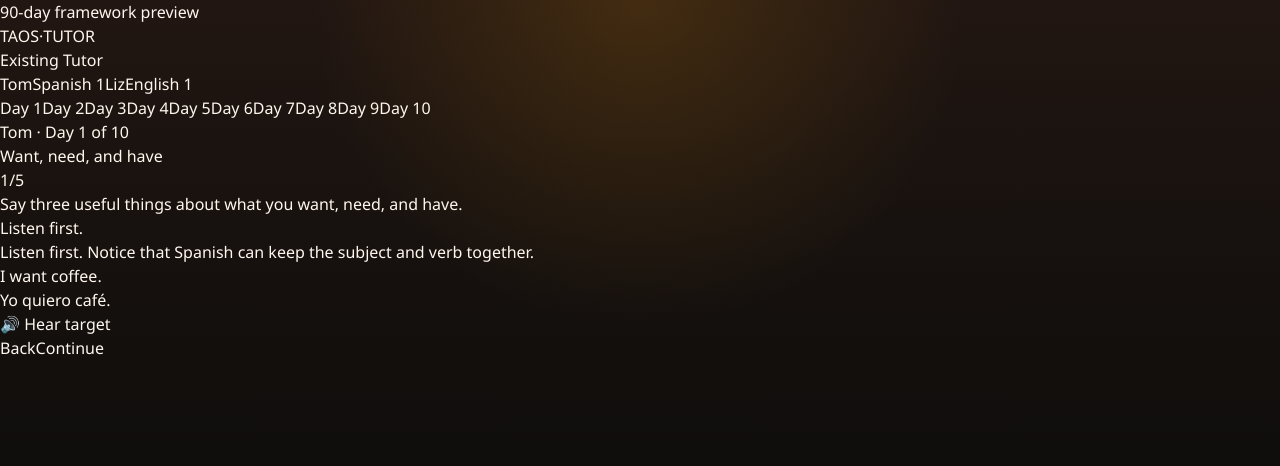
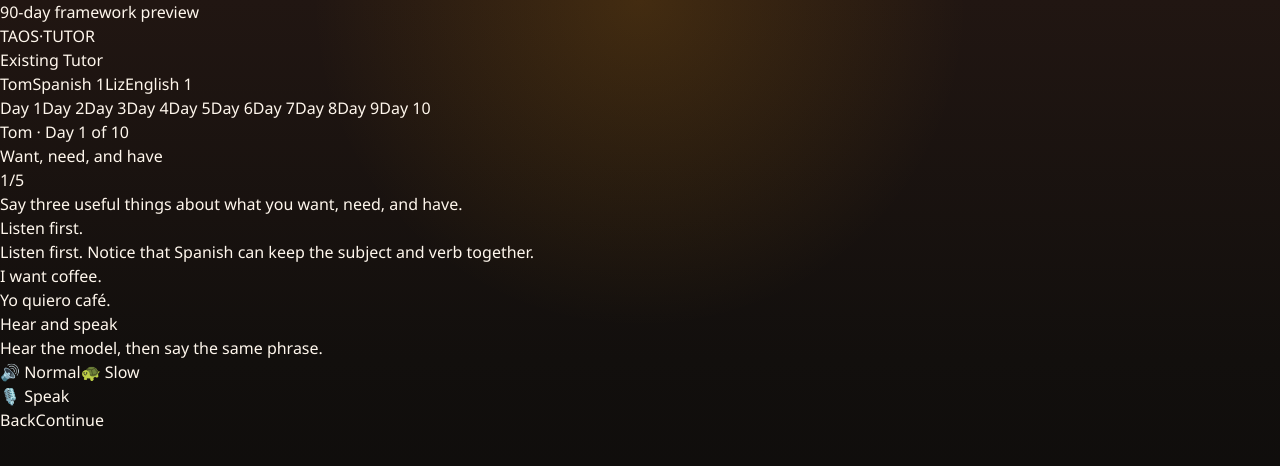
Before and after one commit to xdrabbit/TAOS-LITE, a Next.js app: page /tutor/90day in a window 1280 px wide. Shown: the top 466 px of the page. Built offline with nearby package versions, Linux system fonts and the light colour scheme.

Commit message:
feat(tutor): embed hear-speak-coach loop in lessons

```diff
--- a/components/MirroredTutorPreview.tsx
+++ b/components/MirroredTutorPreview.tsx
@@ -1,6 +1,7 @@
 "use client";
 
 import { useEffect, useMemo, useState } from "react";
+import { TutorSpeechAttempt } from "@/components/TutorSpeechAttempt";
 import type { CourseConfig, CourseId, LessonDrill, TutorLesson } from "@/lib/tutor/course";
 
 interface CatalogResponse {
@@ -21,8 +22,9 @@ const positionKey = (courseId: CourseId): string => `taos.tutor.preview.position
 
 function readSavedCourse(): CourseId {
   if (typeof window === "undefined") return DEFAULT_COURSE;
-  const value = window.localStorage.getItem(COURSE_STORAGE_KEY);
-  return value === "liz-english-1" ? value : DEFAULT_COURSE;
+  return window.localStorage.getItem(COURSE_STORAGE_KEY) === "liz-english-1"
+    ? "liz-english-1"
+    : DEFAULT_COURSE;
 }
 
 function readSavedPosition(courseId: CourseId): SavedPosition {
@@ -69,10 +71,7 @@ export function MirroredTutorPreview(): JSX.Element {
           return;
         }
         const position = readSavedPosition(courseId);
-        const nextLessonIndex = Math.max(
-          0,
-          payload.lessons.findIndex((item) => item.day === position.day)
-        );
+        const nextLessonIndex = Math.max(0, payload.lessons.findIndex((item) => item.day === position.day));
         const lesson = payload.lessons[nextLessonIndex];
         const nextDrillIndex = Math.min(position.drillIndex, Math.max(0, lesson.drills.length - 1));
         setCourse(payload.course);
@@ -86,18 +85,15 @@ export function MirroredTutorPreview(): JSX.Element {
 
   const lesson = lessons[lessonIndex] ?? null;
   const drill = lesson?.drills[drillIndex] ?? null;
-  const progress = useMemo(() => {
-    if (!lesson) return 0;
-    return ((drillIndex + 1) / lesson.drills.length) * 100;
-  }, [drillIndex, lesson]);
+  const progress = useMemo(
+    () => (lesson ? ((drillIndex + 1) / lesson.drills.length) * 100 : 0),
+    [drillIndex, lesson]
+  );
 
   function savePosition(nextLessonIndex: number, nextDrillIndex: number) {
     const nextLesson = lessons[nextLessonIndex];
     if (!nextLesson || typeof window === "undefined") return;
-    window.localStorage.setItem(
-      positionKey(courseId),
-      JSON.stringify({ day: nextLesson.day, drillIndex: nextDrillIndex })
-    );
+    window.localStorage.setItem(positionKey(courseId), JSON.stringify({ day: nextLesson.day, drillIndex: nextDrillIndex }));
   }
 
   function chooseCourse(next: CourseId) {
@@ -133,21 +129,6 @@ export function MirroredTutorPreview(): JSX.Element {
     savePosition(nextLessonIndex, boundaryDrill);
   }
 
-  async function hear(text: string) {
-    try {
-      const response = await fetch("/api/tts", {
-        method: "POST",
-        headers: { "Content-Type": "application/json" },
-        body: JSON.stringify({ text, engine: "openai", targetLanguage: course?.targetLanguage })
-      });
-      if (!response.ok) return;
-      const audio = new Audio(URL.createObjectURL(await response.blob()));
-      await audio.play();
-    } catch {
-      // Voice is an enhancement; the lesson remains usable without it.
-    }
-  }
-
   const atBeginning = lessonIndex === 0 && drillIndex === 0;
   const atEnd = lessonIndex === lessons.length - 1 && Boolean(lesson) && drillIndex === lesson.drills.length - 1;
 
@@ -159,51 +140,43 @@ export function MirroredTutorPreview(): JSX.Element {
             <p className="text-xs uppercase tracking-[0.2em] text-amber-200/55">90-day framework preview</p>
             <h1 className="text-xl font-semibold text-amber-100">TAOS·TUTOR</h1>
           </div>
-          <a href="/tutor" className="rounded-full border border-white/10 bg-white/5 px-3 py-2 text-xs text-amber-100/75">
-            Existing Tutor
-          </a>
+          <a href="/tutor" className="rounded-full border border-white/10 bg-white/5 px-3 py-2 text-xs text-amber-100/75">Existing Tutor</a>
         </header>
 
         <section className="grid grid-cols-2 gap-2">
-          {(courses.length ? courses : fallbackCourses()).map((item) => {
-            const selected = item.id === courseId;
-            return (
+          {(courses.length ? courses : fallbackCourses()).map((item) => (
             <button
               key={item.id}
               type="button"
               onClick={() => chooseCourse(item.id)}
               className={`rounded-2xl border p-3 text-left transition ${
-                  selected ? "border-amber-300/60 bg-amber-300/15" : "border-white/10 bg-white/5"
+                item.id === courseId ? "border-amber-300/60 bg-amber-300/15" : "border-white/10 bg-white/5"
               }`}
             >
               <span className="block text-sm font-semibold text-white">{item.learnerName}</span>
               <span className="block text-xs text-amber-100/65">{item.title}</span>
             </button>
-            );
-          })}
+          ))}
         </section>
 
         {lessons.length ? (
           <section aria-label="Course days" className="overflow-x-auto pb-1">
             <div className="flex min-w-max gap-2">
-              {lessons.map((item, index) => {
-                const selected = index === lessonIndex;
-                return (
+              {lessons.map((item, index) => (
                 <button
                   key={item.id}
                   type="button"
                   onClick={() => chooseDay(index)}
-                    aria-current={selected ? "step" : undefined}
+                  aria-current={index === lessonIndex ? "step" : undefined}
                   className={`min-w-12 rounded-full border px-3 py-2 text-xs font-semibold transition ${
-                      selected
+                    index === lessonIndex
                       ? "border-amber-300 bg-amber-300 text-stone-950"
                       : "border-white/10 bg-white/5 text-amber-100/70"
                   }`}
                 >
                   Day {item.day}
                 </button>
-                );
-              })}
+              ))}
             </div>
           </section>
         ) : null}
@@ -215,14 +188,10 @@ export function MirroredTutorPreview(): JSX.Element {
             <section className="rounded-3xl border border-white/10 bg-[rgba(18,44,36,0.72)] p-5">
               <div className="flex items-start justify-between gap-3">
                 <div>
-                  <p className="text-xs uppercase tracking-[0.18em] text-emerald-100/55">
-                    {course.learnerName} · Day {lesson.day} of {lessons.length}
-                  </p>
+                  <p className="text-xs uppercase tracking-[0.18em] text-emerald-100/55">{course.learnerName} · Day {lesson.day} of {lessons.length}</p>
                   <h2 className="mt-1 text-2xl font-semibold text-white">{lesson.title}</h2>
                 </div>
-                <span className="rounded-full bg-white/5 px-3 py-1 text-xs text-amber-100/70">
-                  {drillIndex + 1}/{lesson.drills.length}
-                </span>
+                <span className="rounded-full bg-white/5 px-3 py-1 text-xs text-amber-100/70">{drillIndex + 1}/{lesson.drills.length}</span>
               </div>
               <p className="mt-3 text-sm leading-relaxed text-amber-50/65">{lesson.communicativeGoal}</p>
               <div className="mt-4 h-1.5 overflow-hidden rounded-full bg-black/20">
@@ -230,23 +199,12 @@ export function MirroredTutorPreview(): JSX.Element {
               </div>
             </section>
 
-            <DrillCard drill={drill} revealed={revealed} onReveal={() => setRevealed(true)} onHear={() => void hear(drill.targetText)} />
+            <DrillCard drill={drill} revealed={revealed} onReveal={() => setRevealed(true)} />
+            <TutorSpeechAttempt course={course} drill={drill} />
 
             <nav className="grid grid-cols-2 gap-3">
-              <button
-                type="button"
-                disabled={atBeginning}
-                onClick={() => move(-1)}
-                className="rounded-2xl border border-white/10 bg-white/5 px-4 py-3 text-sm text-amber-100 disabled:opacity-30"
-              >
-                Back
-              </button>
-              <button
-                type="button"
-                disabled={atEnd}
-                onClick={() => move(1)}
-                className="rounded-2xl bg-amber-300 px-4 py-3 text-sm font-semibold text-stone-950 disabled:opacity-30"
-              >
+              <button type="button" disabled={atBeginning} onClick={() => move(-1)} className="rounded-2xl border border-white/10 bg-white/5 px-4 py-3 text-sm text-amber-100 disabled:opacity-30">Back</button>
+              <button type="button" disabled={atEnd} onClick={() => move(1)} className="rounded-2xl bg-amber-300 px-4 py-3 text-sm font-semibold text-stone-950 disabled:opacity-30">
                 {drillIndex === lesson.drills.length - 1 && lessonIndex < lessons.length - 1
                   ? `Start Day ${lessons[lessonIndex + 1].day}`
                   : atEnd
@@ -261,17 +219,7 @@ export function MirroredTutorPreview(): JSX.Element {
   );
 }
 
-function DrillCard({
-  drill,
-  revealed,
-  onReveal,
-  onHear
-}: {
-  drill: LessonDrill;
-  revealed: boolean;
-  onReveal: () => void;
-  onHear: () => void;
-}): JSX.Element {
+function DrillCard({ drill, revealed, onReveal }: { drill: LessonDrill; revealed: boolean; onReveal: () => void }): JSX.Element {
   const teacherLead =
     drill.kind === "model"
       ? "Listen first."
@@ -284,7 +232,7 @@ function DrillCard({
             : "Use what you know.";
 
   return (
-    <section className="flex min-h-[45vh] flex-1 flex-col justify-center rounded-3xl border border-white/10 bg-[rgba(28,22,18,0.88)] p-5">
+    <section className="flex min-h-[36vh] flex-col justify-center rounded-3xl border border-white/10 bg-[rgba(28,22,18,0.88)] p-5">
       <div className="flex items-center justify-between gap-3 text-xs uppercase tracking-[0.16em] text-amber-100/45">
         <span>{teacherLead}</span>
         {drill.reviewAfterDays ? <span>Review · {drill.reviewAfterDays.join(" · ")}</span> : null}
@@ -299,17 +247,12 @@ function DrillCard({
           {drill.hint ? <span className="mt-1 block text-sm text-amber-100/55">Hint: {drill.hint}</span> : null}
         </button>
       )}
-      <button type="button" onClick={onHear} className="mt-5 self-start rounded-full border border-white/10 bg-white/5 px-4 py-2 text-sm text-emerald-100">
-        🔊 Hear target
-      </button>
       {drill.substitutions?.map((slot) => (
         <div key={slot.id} className="mt-5 rounded-2xl bg-white/5 p-3">
           <p className="text-sm text-amber-100/65">{slot.prompt}</p>
           <div className="mt-2 flex flex-wrap gap-2">
             {slot.values.map((value) => (
-              <span key={`${slot.id}-${value.target}`} className="rounded-full border border-white/10 px-3 py-1 text-xs text-white/75">
-                {value.source} → {value.target}
-              </span>
+              <span key={`${slot.id}-${value.target}`} className="rounded-full border border-white/10 px-3 py-1 text-xs text-white/75">{value.source} → {value.target}</span>
             ))}
           </div>
         </div>
```
Lines whose indentation alone changed are shown as unchanged.
